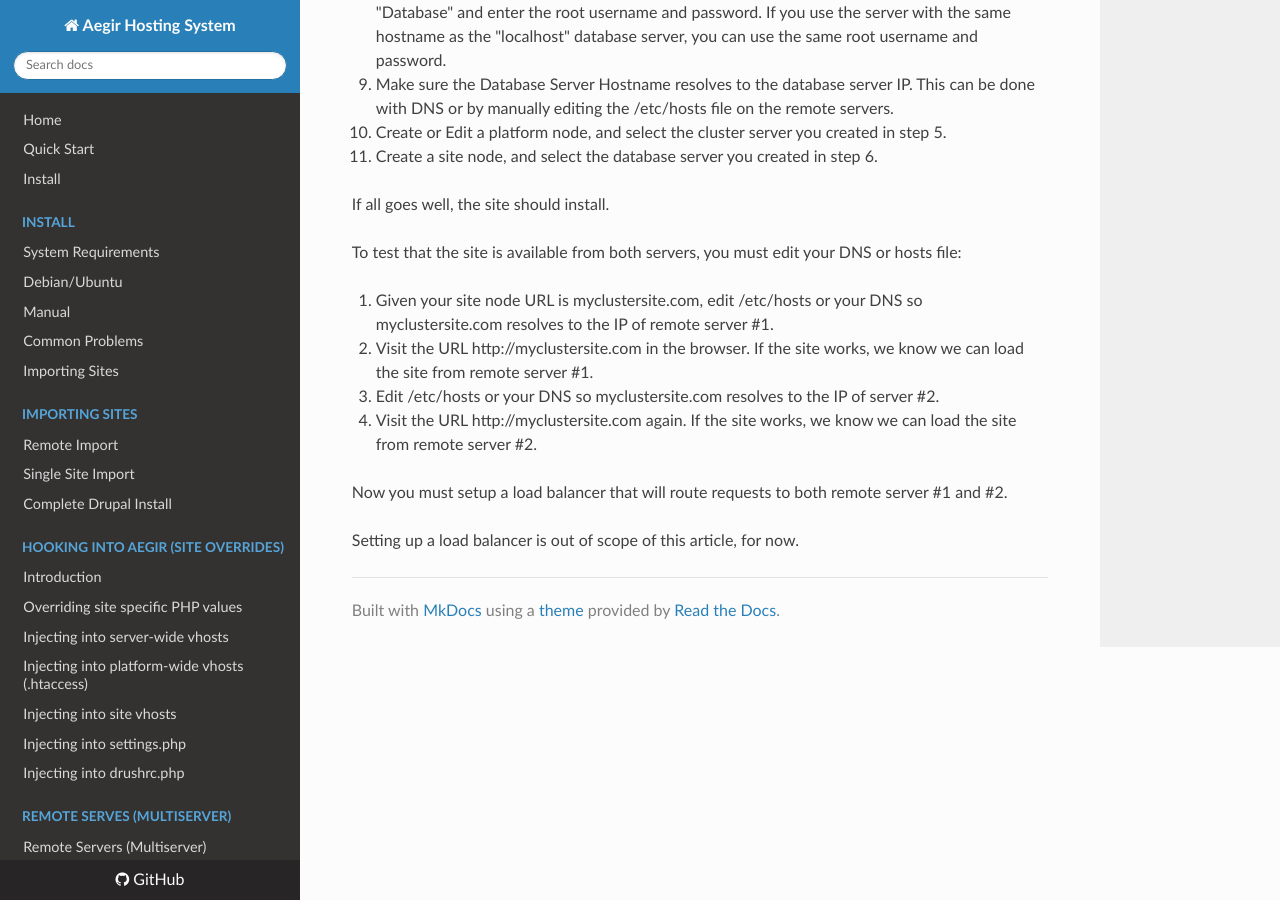
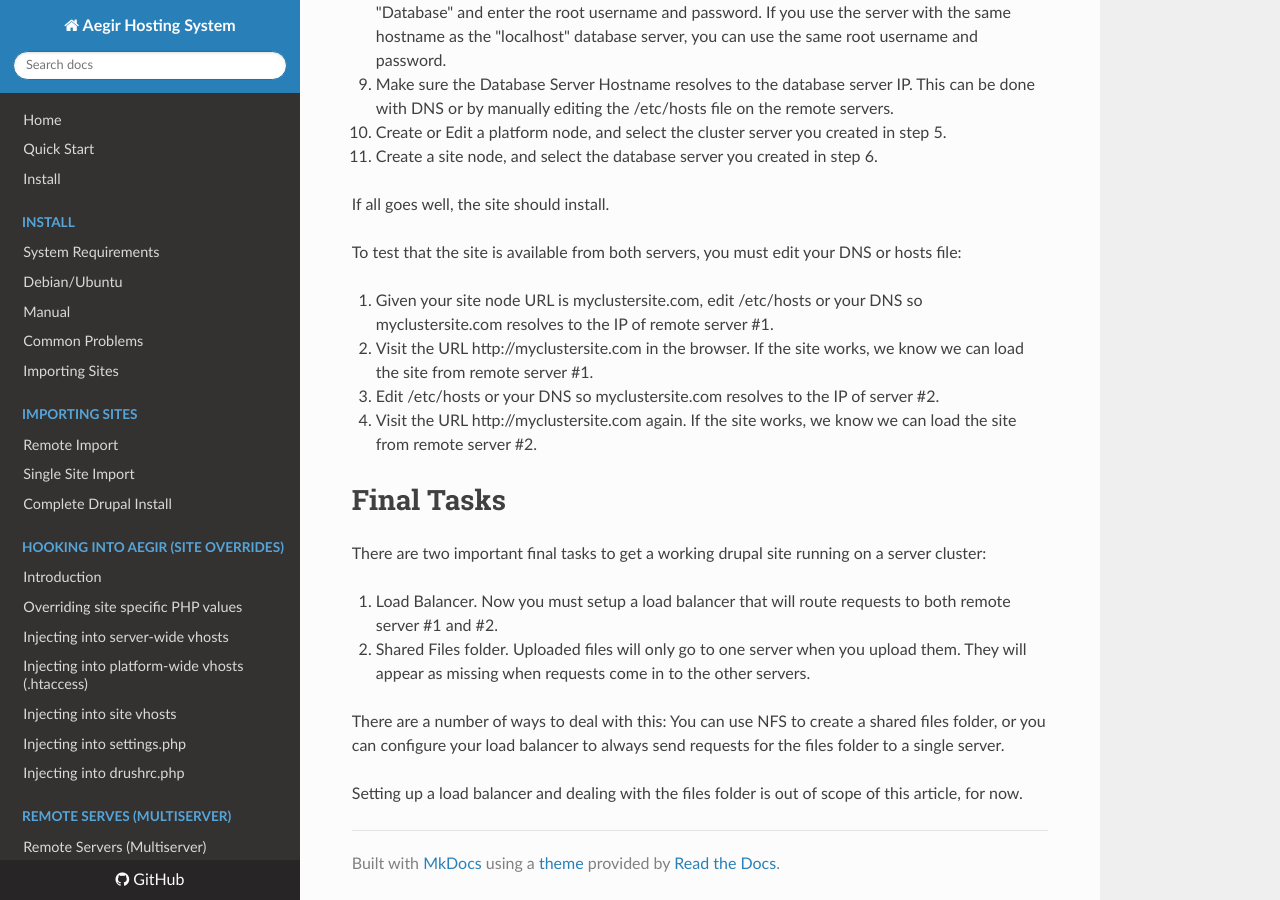
Before and after one commit to aegir-project/documentation, an MkDocs documentation site: the page built from docs/remote-servers/web-custers.md, in a window 1280 px wide and 900 px high, scrolled down 887 px. Built offline with MkDocs 1.6.1, drawn with Linux system fonts in a browser that asks for light colours; nearby versions of some CDN libraries; old or Windows-style settings are respelled for this version of MkDocs.

Commit message:
Adding more detailed notes about the final tasks.
Mentioning creating a load balancer and sharing the files folder.

```diff
--- a/docs/remote-servers/web-custers.md
+++ b/docs/remote-servers/web-custers.md
@@ -35,6 +35,17 @@ To test that the site is available from both servers, you must edit your DNS or
 3. Edit /etc/hosts or your DNS so myclustersite.com resolves to the IP of server #2.
 4. Visit the URL http://myclustersite.com again. If the site works, we know we can load the site from remote server #2.
 
-Now you must setup a load balancer that will route requests to both remote server #1 and #2.
+Final Tasks
+===========
 
-Setting up a load balancer is out of scope of this article, for now.
+There are two important final tasks to get a working drupal site running on a server cluster:
+
+1. Load Balancer.
+  Now you must setup a load balancer that will route requests to both remote server #1 and #2.
+
+2. Shared Files folder.
+  Uploaded files will only go to one server when you upload them.  They will appear as missing when requests come in to the other servers.
+
+  There are a number of ways to deal with this: You can use NFS to create a shared files folder, or you can configure your load balancer to always send requests for the files folder to a single server.
+
+  Setting up a load balancer and dealing with the files folder is out of scope of this article, for now.
```
